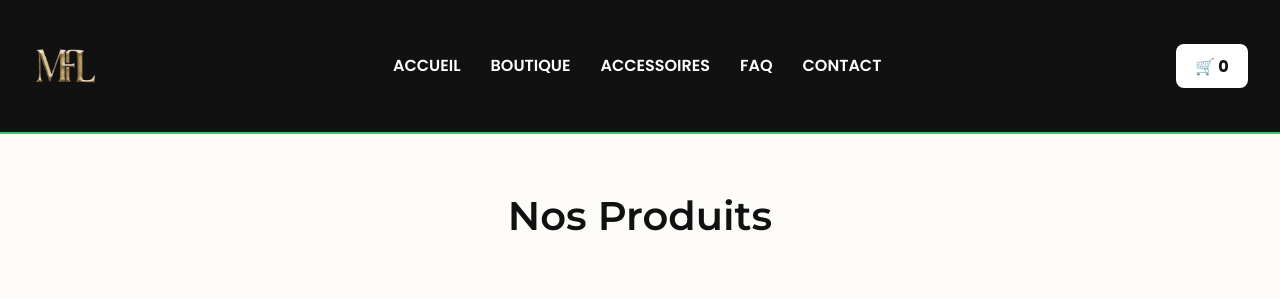
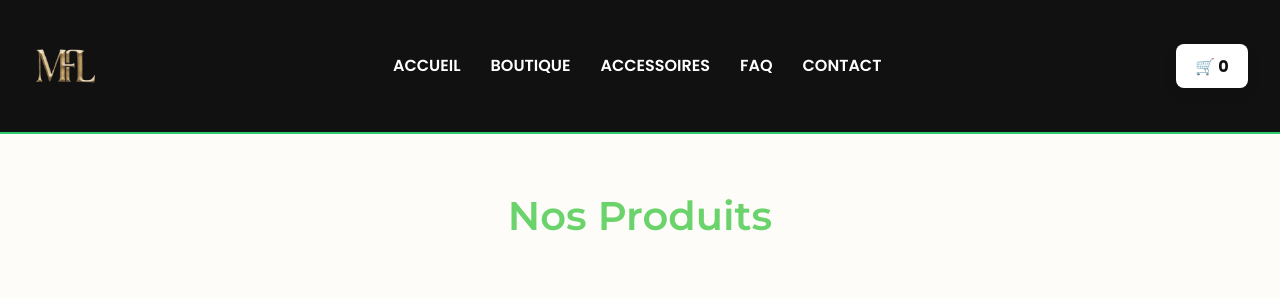
Before and after one commit to LesRhabilleurs/Magic-Flowers, a React (Vite) app: page /shop in a window 1280 px wide. Shown: the top 298 px of the page. Built offline with nearby package versions, Linux system fonts and the light colour scheme.

Commit message:
Update Shop.css

```diff
--- a/src/pages/Shop.css
+++ b/src/pages/Shop.css
@@ -11,7 +11,7 @@
   font-family: 'Montserrat', sans-serif;
   font-weight: 600;
   font-size: 2.5rem;       /* plus haut */
-  color: #111111;        /* noir */
+  color: #6bd36b;        /* noir */
   margin-bottom: 50px;
 }
 
```
